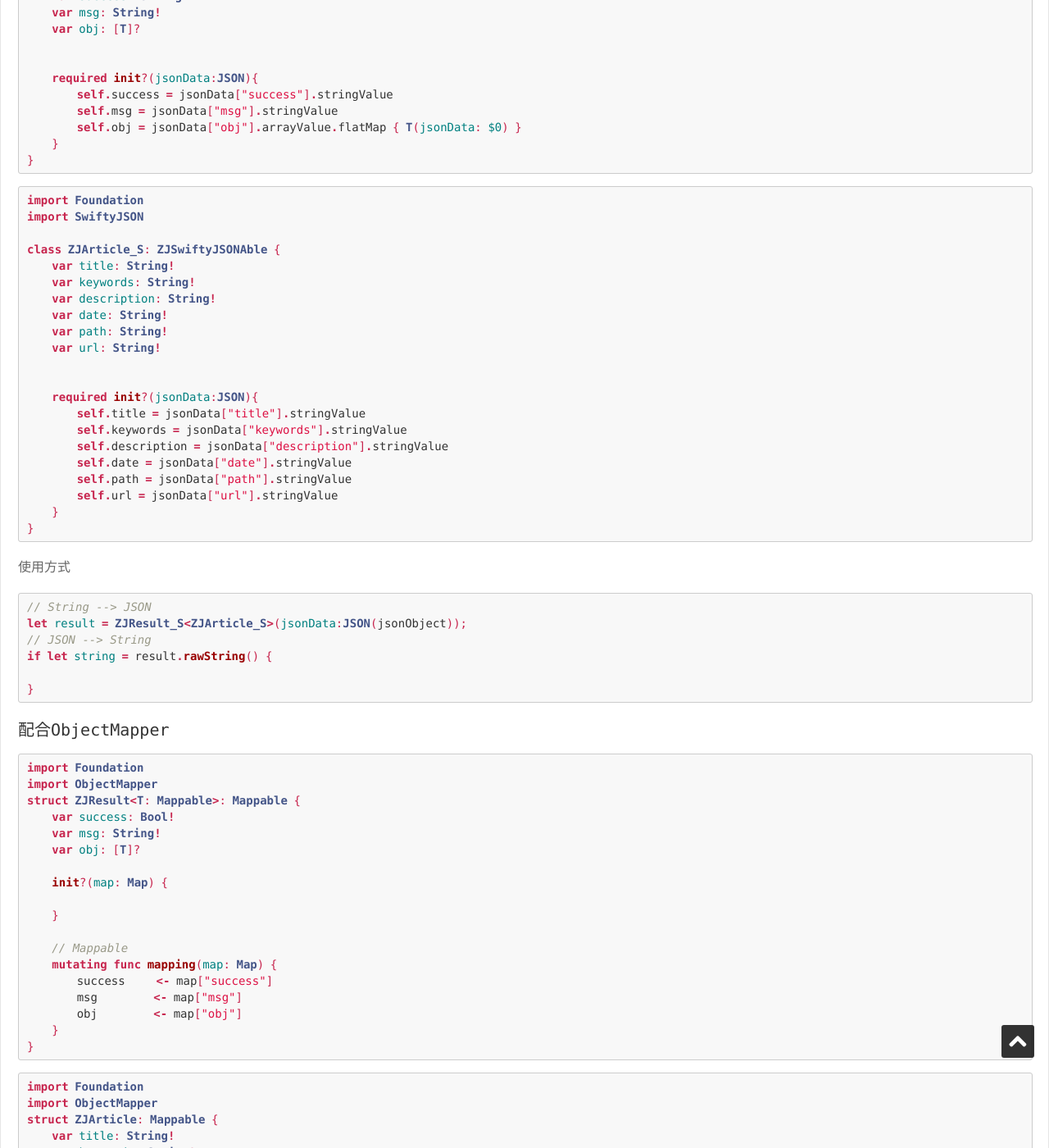
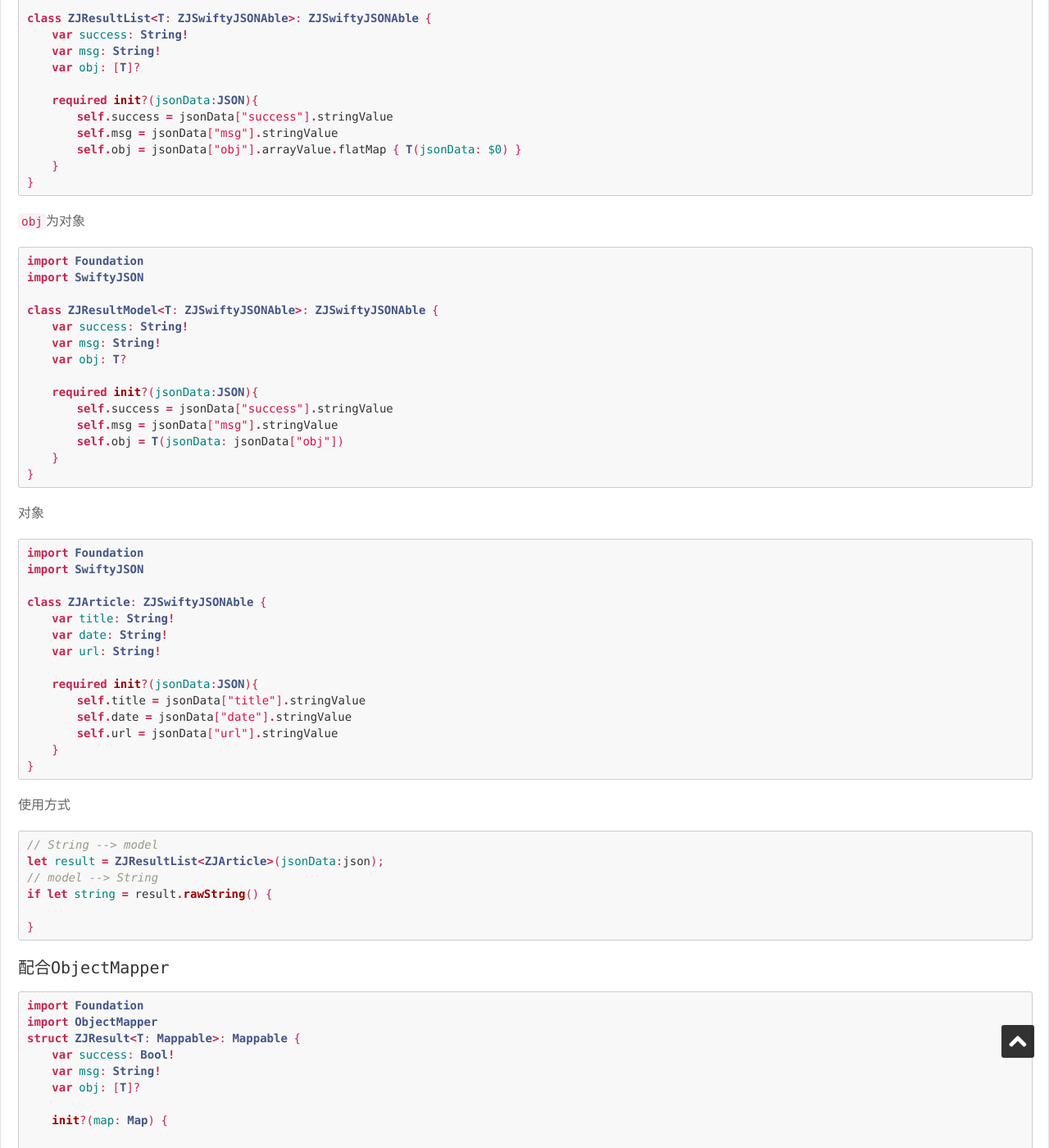
Before and after one commit to psvmc/myblog_jekyll, a Jekyll site: the page built from _posts/2016-11-03-ios-json-model.md, in a window 1280 px wide and 1400 px high, scrolled down 2809 px. Shown: the whole window at 82% size. Built offline with Jekyll 4.4.1, drawn with Linux system fonts in a browser that asks for light colours; comment, search, counter and statistics services are not loaded; some of the changed text lies outside the part shown.

Commit message:
文章更新

````diff
--- a/_posts/2016-11-03-ios-json-model.md
+++ b/_posts/2016-11-03-ios-json-model.md
@@ -116,15 +116,16 @@ public protocol ZJSwiftyJSONAble {
 }
 ```
 
+`obj`为数组
+
 ```swift
 import Foundation
 import SwiftyJSON
 
-class ZJResult_S<T: ZJSwiftyJSONAble>: ZJSwiftyJSONAble {
+class ZJResultList<T: ZJSwiftyJSONAble>: ZJSwiftyJSONAble {
     var success: String!
     var msg: String!
     var obj: [T]?
-
 
     required init?(jsonData:JSON){
         self.success = jsonData["success"].stringValue
@@ -134,25 +135,39 @@ class ZJResult_S<T: ZJSwiftyJSONAble>: ZJSwiftyJSONAble {
 }
 ```
 
+`obj`为对象
+
 ```swift
 import Foundation
 import SwiftyJSON
 
-class ZJArticle_S: ZJSwiftyJSONAble {
+class ZJResultModel<T: ZJSwiftyJSONAble>: ZJSwiftyJSONAble {
+    var success: String!
+    var msg: String!
+    var obj: T?
+
+    required init?(jsonData:JSON){
+        self.success = jsonData["success"].stringValue
+        self.msg = jsonData["msg"].stringValue
+        self.obj = T(jsonData: jsonData["obj"])
+    }
+}
+```
+
+对象
+
+```swift
+import Foundation
+import SwiftyJSON
+
+class ZJArticle: ZJSwiftyJSONAble {
     var title: String!
-    var keywords: String!
-    var description: String!
     var date: String!
-    var path: String!
     var url: String!
-
 
     required init?(jsonData:JSON){
         self.title = jsonData["title"].stringValue
-        self.keywords = jsonData["keywords"].stringValue
-        self.description = jsonData["description"].stringValue
         self.date = jsonData["date"].stringValue
-        self.path = jsonData["path"].stringValue
         self.url = jsonData["url"].stringValue
     }
 }
@@ -161,9 +176,9 @@ class ZJArticle_S: ZJSwiftyJSONAble {
 使用方式
 
 ```swift
-// String --> JSON
-let result = ZJResult_S<ZJArticle_S>(jsonData:JSON(jsonObject));
-// JSON --> String
+// String --> model
+let result = ZJResultList<ZJArticle>(jsonData:json);
+// model --> String
 if let string = result.rawString() {
 
 }
````
Also changed, not shown: other parts of _posts/2016-11-03-ios-json-model.md (+1 -1 lines), _posts/2017-10-30-ios-linphone-sdk.md (+7 -0 lines).
